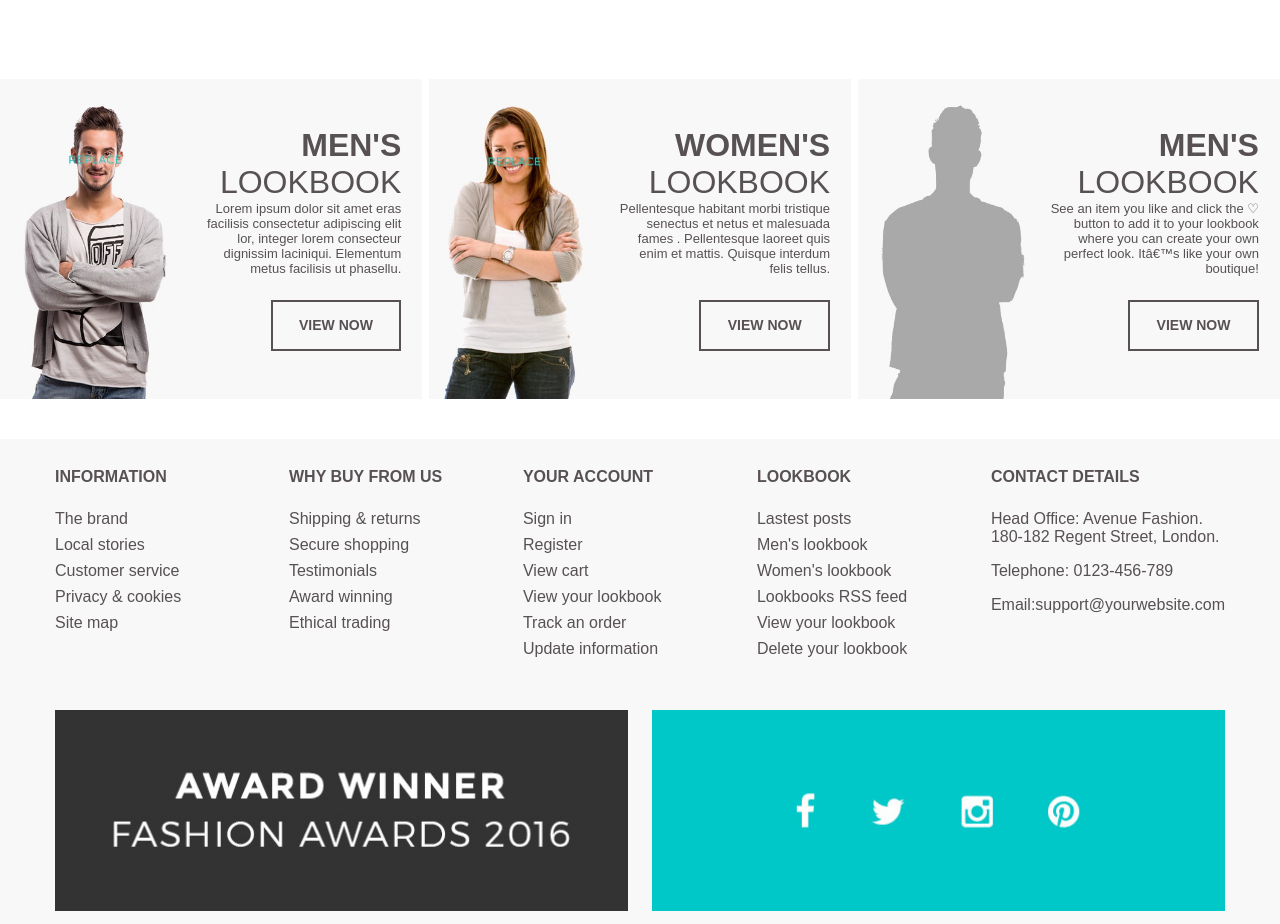
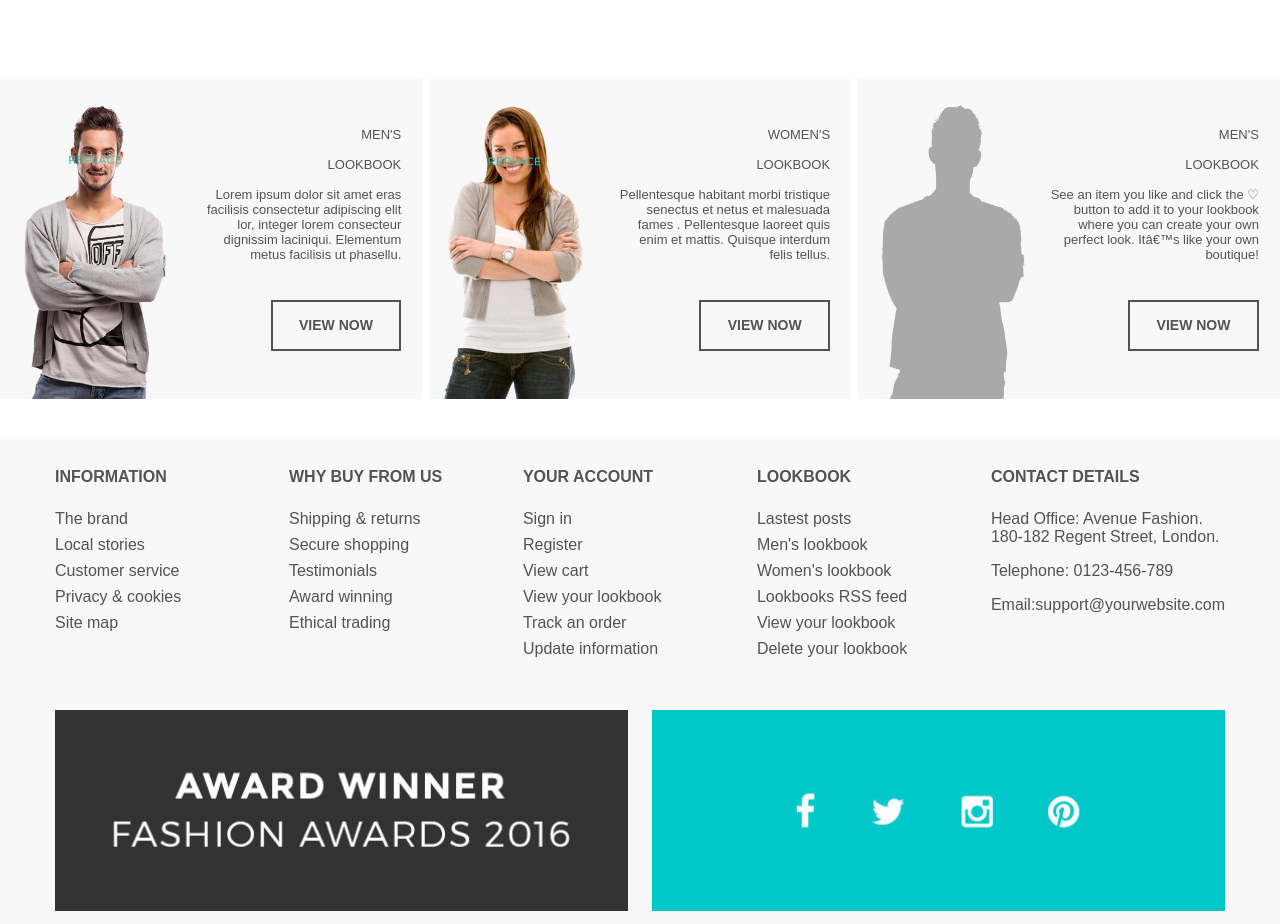
Before and after one commit to lachetti/avenuefashion, a plain HTML site: page AVE/index.html in a window 1280 px wide. Shown: the part 1846-2770 px from the top of the page. Drawn offline with Linux system fonts and the light colour scheme.

Commit message:
index.html : fix a little bug

```diff
--- a/AVE/index.html
+++ b/AVE/index.html
@@ -10,6 +10,7 @@
 	<!-- MEDIA QUERIES -->
 	<link rel="stylesheet" href="CSS/Adaptive_large.css" media="screen and (min-width: 1600px)">
 	<link rel="stylesheet" href="CSS/Adaptive_medium.css" media="screen and (min-width: 1200px) and (max-width: 1599px)">
+	<link rel="stylesheet" href="CSS/Adaptive_small.css" media="screen and (min-width: 840px) and (max-width: 1199px)">
 	<title>Avenue Fashion</title>
 </head>
 	<body>
@@ -258,8 +259,8 @@
 			<div class="lookbookbox">
 				<img src="./Images/lookbook/1.jpg">
 				<div class="lookbooktext">
-					<span style="font: bold 32px arial, sans-serif;">MEN'S</span><br>
-					<span style="font: 32px arial, sans-serif;">LOOKBOOK</span><br>
+					<div class="b">MEN'S</div><br>
+					<div class="nb">LOOKBOOK</div><br>
 					Lorem ipsum dolor sit amet eras facilisis consectetur adipiscing elit lor,
 					integer lorem consecteur dignissim laciniqui. Elementum metus facilisis ut phasellu.
 
@@ -269,8 +270,8 @@
 			<div class="lookbookbox">
 				<img src="./Images/lookbook/2.jpg">
 				<div class="lookbooktext">
-					<span style="font: bold 32px arial, sans-serif;">WOMEN'S</span><br>
-					<span style="font: 32px arial, sans-serif;">LOOKBOOK</span><br>
+					<div class="b">WOMEN'S</div><br>
+					<div class="nb">LOOKBOOK</div><br>
 					Pellentesque habitant morbi tristique senectus et netus et malesuada fames .
 					Pellentesque laoreet quis enim et mattis. Quisque interdum felis tellus.
 				</div>
@@ -279,8 +280,8 @@
 			<div class="lookbookbox">
 				<img src="./Images/lookbook/3.jpg">
 				<div class="lookbooktext">
-					<span style="font: bold 32px arial, sans-serif;">MEN'S</span><br>
-					<span style="font: 32px arial, sans-serif;">LOOKBOOK</span><br>
+					<div class="b">MEN'S</div><br>
+					<div class="nb">LOOKBOOK</div><br>
 					See an item you like and click the &#9825; button to add it to your lookbook
 					where you can create your own perfect look. It’s like your own boutique!
 				</div>
```
